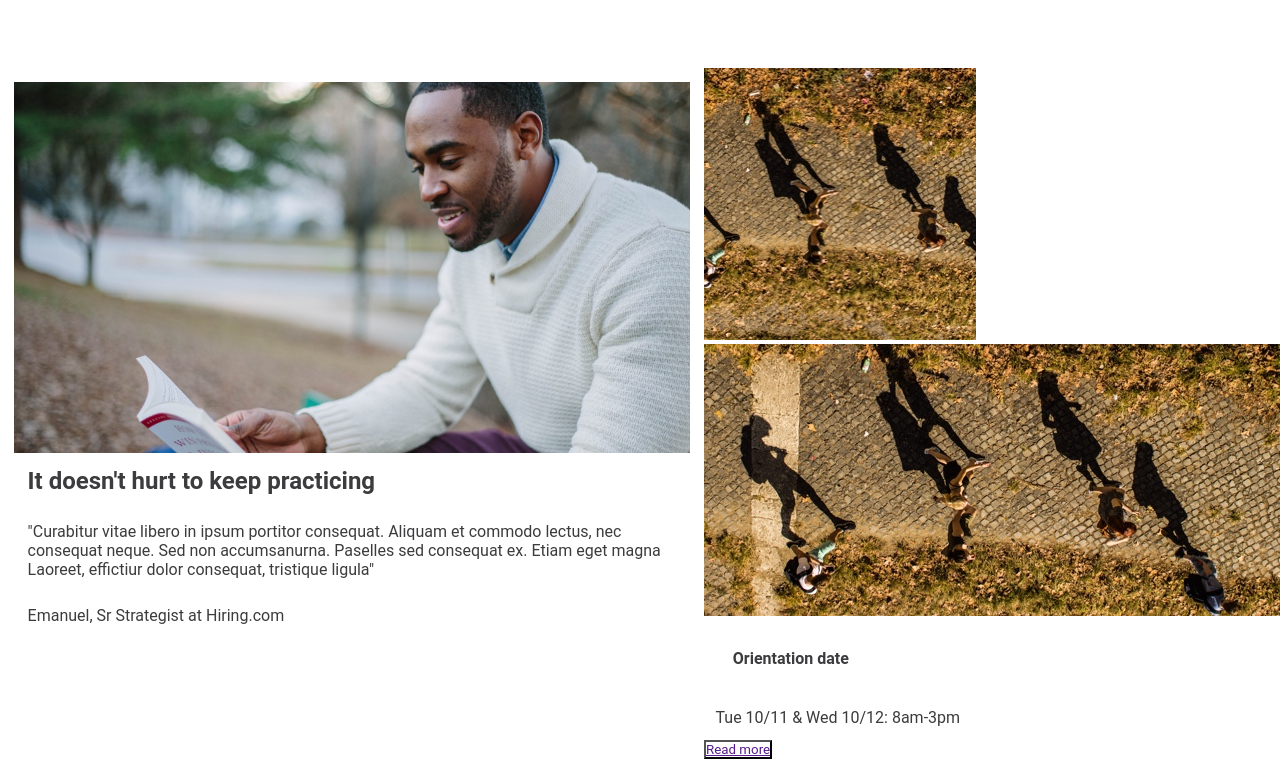
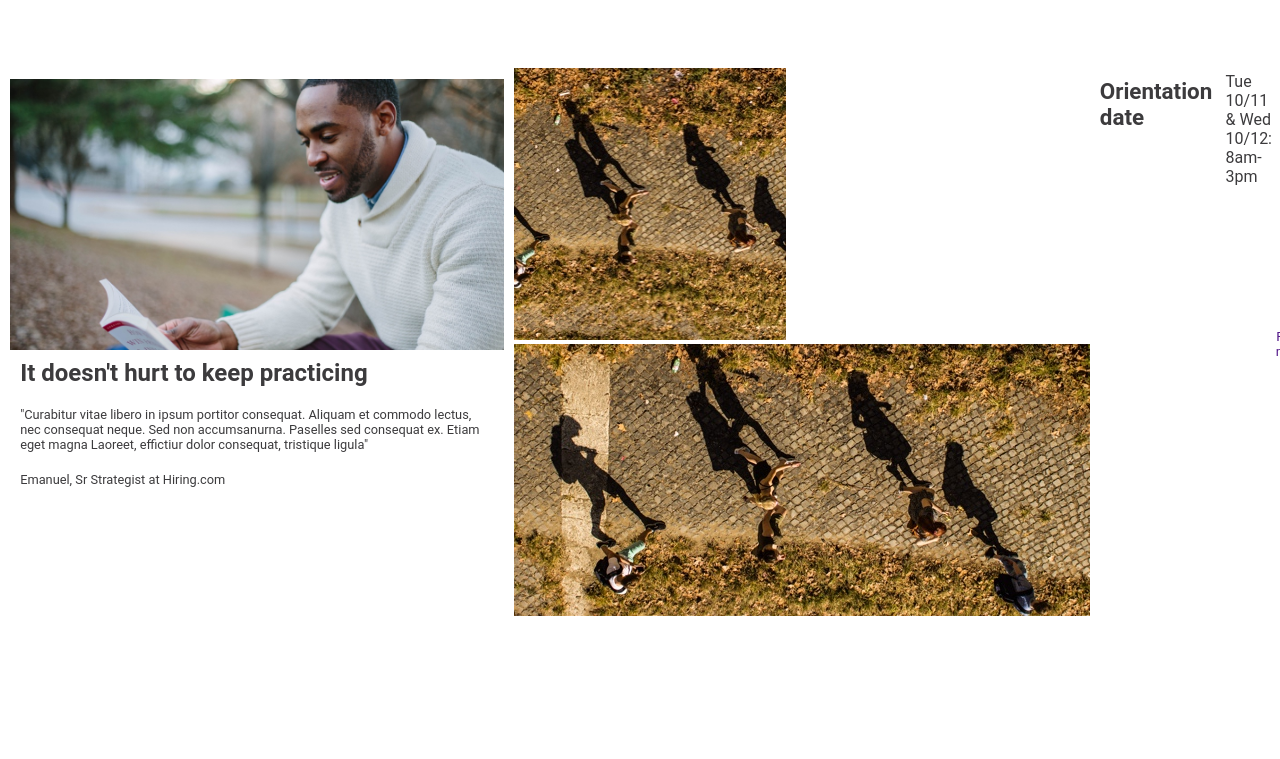
Before and after one commit to TalkPearce/colmar-academy, a plain HTML site: page index.html in a window 1280 px wide. Shown: the part 652-1411 px from the top of the page. After the commit the page ends 1272 px from the top, so only its background shows below. Drawn offline with Linux system fonts and the light colour scheme.

Commit message:
Second commit

```diff
--- a/resources/css/style.css
+++ b/resources/css/style.css
@@ -143,3 +143,36 @@ nav a {
 .news-left-info h2,p {
     padding: 2%
 }
+
+.news-left-info p {
+    font-size: 80%
+}
+
+/***** News right ******/
+
+.news-right {
+    display: flex;
+    flex-direction: coolumn;
+}
+
+news-right img {
+    width: 10rem;
+}
+
+.news-right h4 {
+    font-size: 140%
+}
+
+.news-right button {
+    background: none;
+    border: 0;
+}
+
+.news-right a{
+    text-decoration: none;
+}
+
+.orientation, .campus, .huest {
+    display: flex;
+
+}
```
